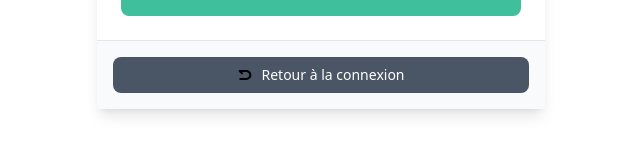
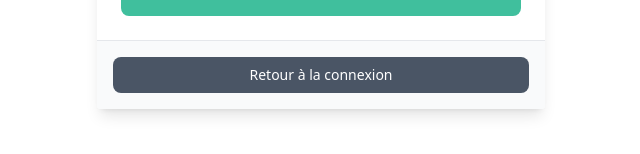
Before and after one commit to DotShark/pick-to-light, a Vue app in the folder front/: page /login-admin in a window 1280 px wide. Shown: the part 506-660 px from the top of the page, without its empty margins (319-959 px from the left). Built offline with nearby package versions, Linux system fonts and the light colour scheme.

Commit message:
:sparkles: refacto button LoginAdmin.vue

```diff
--- a/front/src/components/LoginAdmin.vue
+++ b/front/src/components/LoginAdmin.vue
@@ -44,7 +44,6 @@
     <div class="p-4 bg-gray-50 border-t border-gray-200">
       <router-link to="/login" class="block">
         <button class="w-full bg-gray-600 text-white p-2 rounded-lg hover:bg-gray-700 transition-colors text-sm font-medium flex items-center justify-center gap-2 cursor-pointer">
-          <img src="@images/back.svg" alt="Retour" class="w-4 h-4" />
           Retour à la connexion
         </button>
       </router-link>
```
